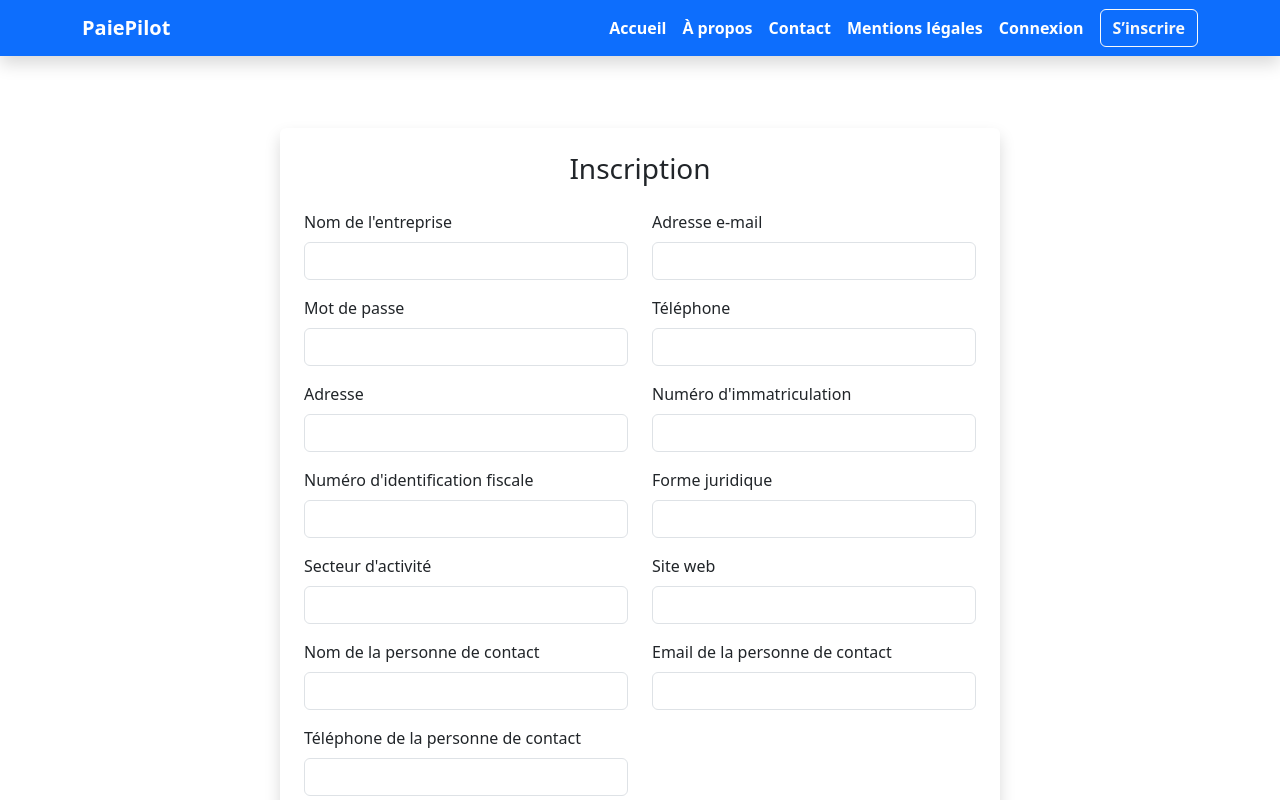
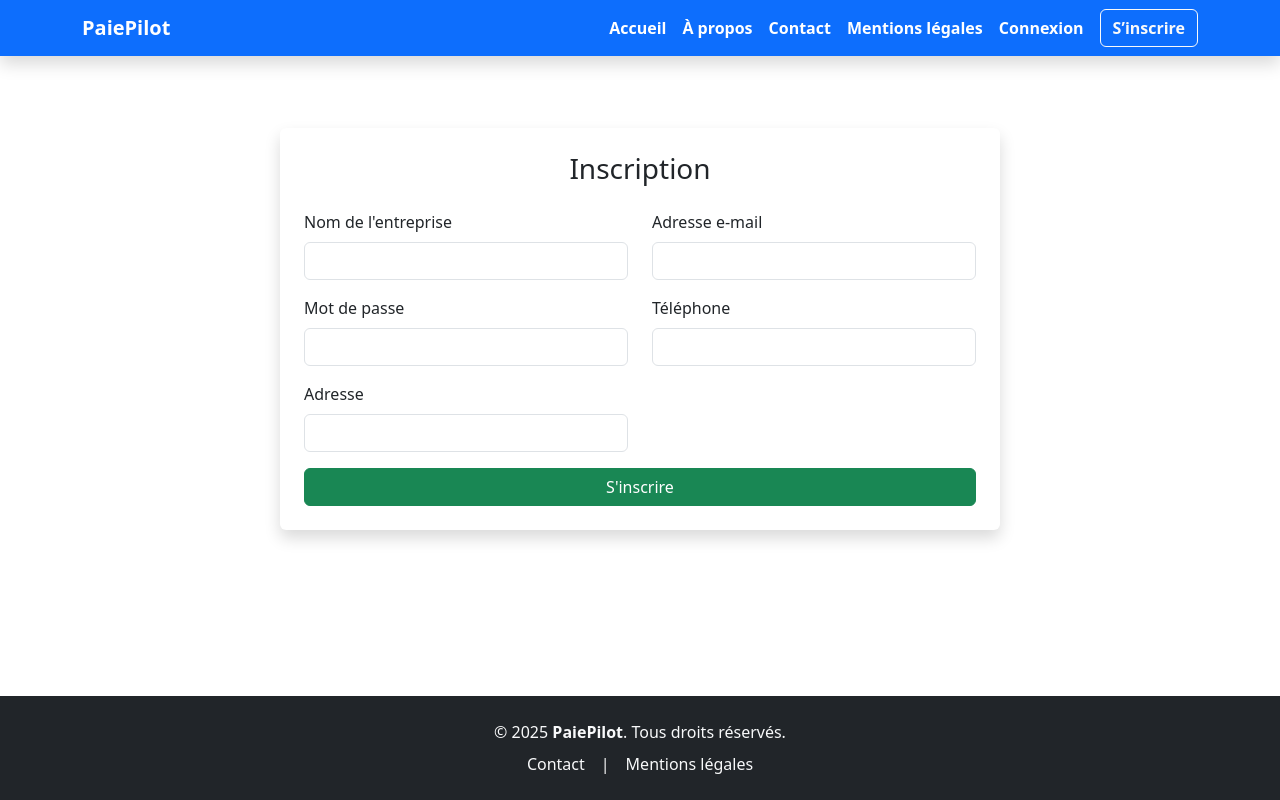
Before and after one commit to Anicet-AGBOSSOU/PaiePilot, a React (Vite) app: page /inscription in a window 1280 px wide. Shown: the top 800 px of the page. Built offline with nearby package versions, Linux system fonts and the light colour scheme.

Commit message:
[UPDATE]

```diff
--- a/src/Components/Inscription.jsx
+++ b/src/Components/Inscription.jsx
@@ -84,7 +84,7 @@ function Inscription() {
                   <label className="form-label">Adresse</label>
                   <input type="text" className="form-control" name="adresse" value={formData.adresse} onChange={handleChange}  />
                 </div>
-                <div className="mb-3 col-md-6">
+                {/* <div className="mb-3 col-md-6">
                   <label className="form-label">Numéro d'immatriculation</label>
                   <input type="text" className="form-control" name="numeroImmatriculation" value={formData.numeroImmatriculation} onChange={handleChange} />
                 </div>
@@ -115,7 +115,7 @@ function Inscription() {
                 <div className="mb-3 col-md-6">
                   <label className="form-label">Téléphone de la personne de contact</label>
                   <input type="text" className="form-control" name="telephonePersonneContact" value={formData.telephonePersonneContact} onChange={handleChange}  />
-                </div>
+                </div> */}
               </div>
               <button type="submit" className="btn btn-success w-100">S'inscrire</button>
             </form>
```
